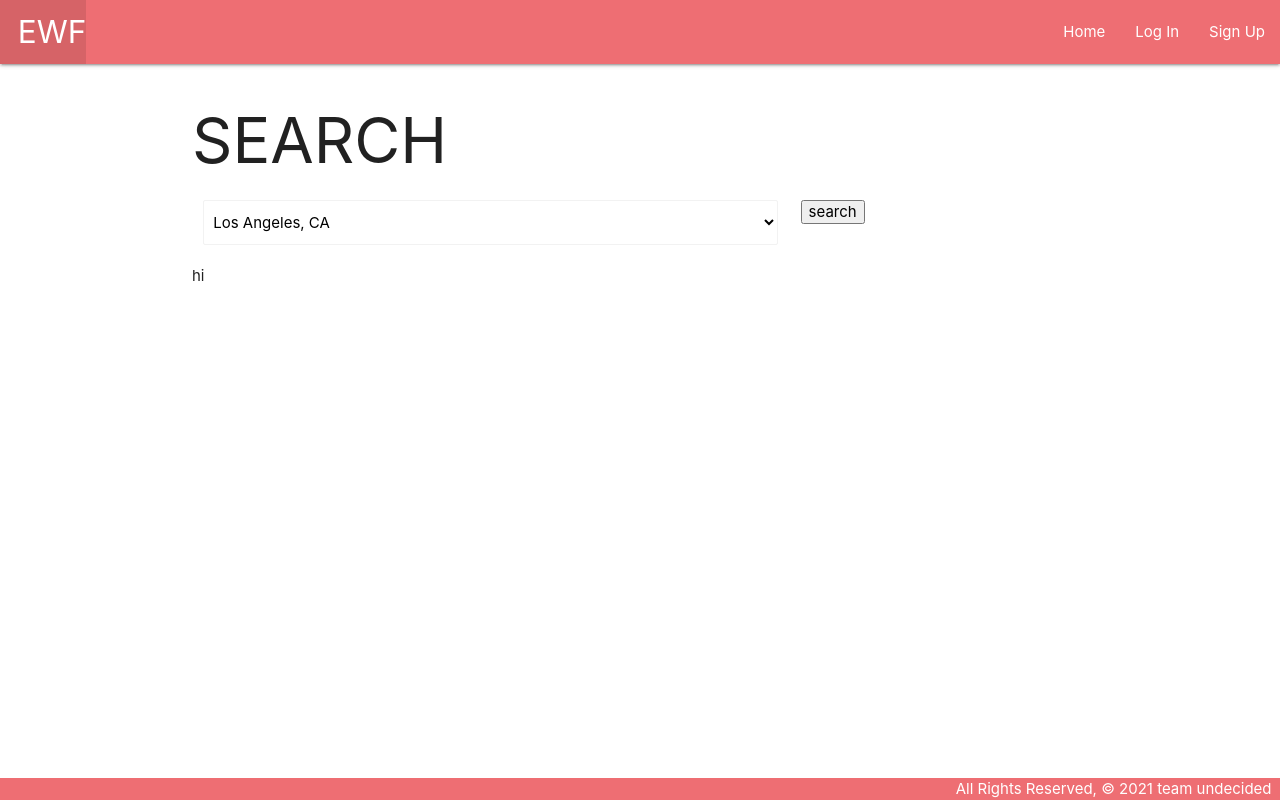
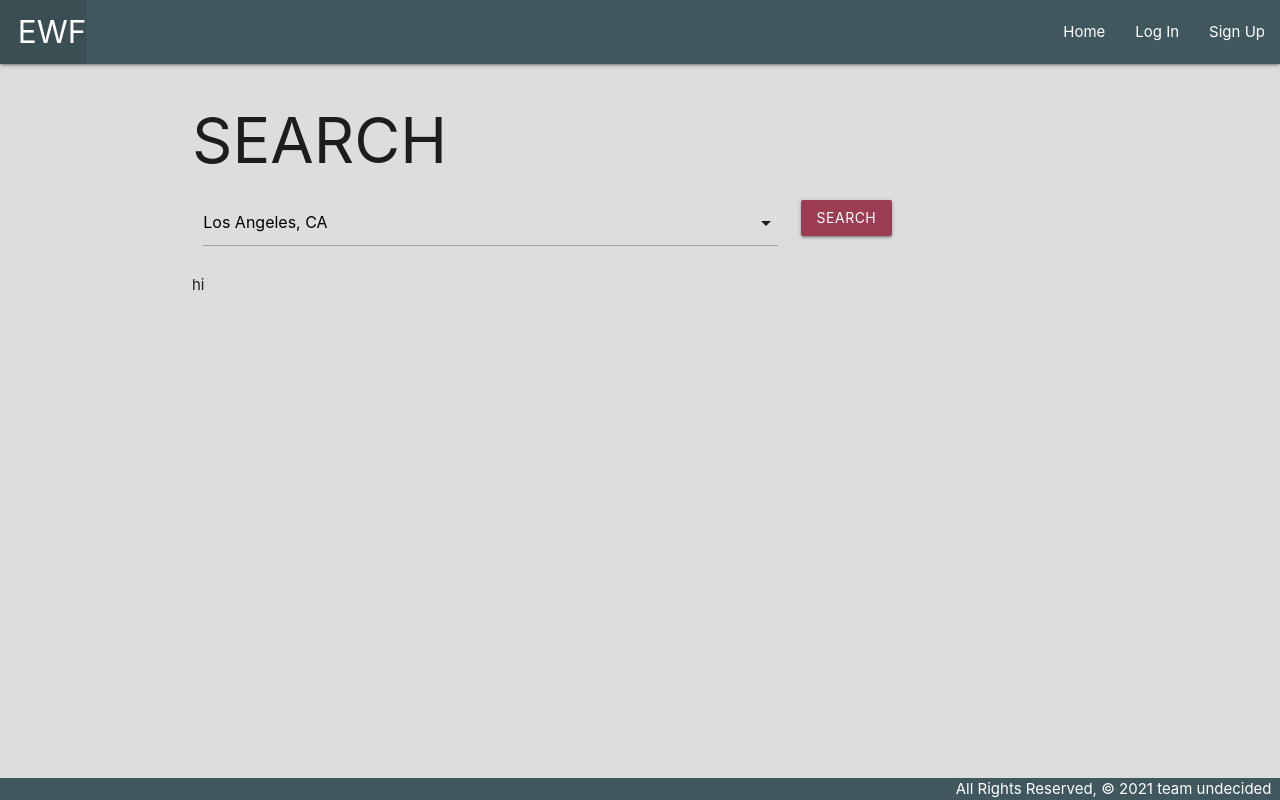
Before and after one commit to Kklu78/events-with-friends, a Django app: page /search/ in a window 1280 px wide. Run offline with Django 3.2, Linux system fonts and the light colour scheme.

Commit message:
add styling

```diff
--- a/main_app/static/css/style.css
+++ b/main_app/static/css/style.css
@@ -2,6 +2,7 @@ body {
     display: flex;
     min-height: 100vh;
     flex-direction: column;
+    background-color: #DDDDDD;
   }
 
   main {
@@ -11,4 +12,15 @@ body {
   footer.page-footer {
     padding-top: 0;
     text-align: right;
+    background-color: #40575E;
   }
+  nav {
+      background-color: #40575E;
+  }
+  .btn {
+      background-color: #9c3d54;
+  }
+
+  .btn:hover {
+      background-color: #719fb0;
+  }
--- a/main_app/templates/base.html
+++ b/main_app/templates/base.html
@@ -9,6 +9,7 @@
     <title>EVENTS WITH FRIENDS</title>
     <link rel="stylesheet" href="https://cdnjs.cloudflare.com/ajax/libs/materialize/1.0.0/css/materialize.min.css">
     <link rel="stylesheet" type="text/css" href="{% static 'css/style.css' %}">
+    <script src="https://cdnjs.cloudflare.com/ajax/libs/materialize/1.0.0/js/materialize.min.js"></script>
 </head>
 <body>
     <header class="navbar-fixed">
--- a/main_app/templates/events/search.html
+++ b/main_app/templates/events/search.html
@@ -6,7 +6,7 @@
     <div class="col s8">
         <form action="" method="POST">
             {% csrf_token %}
-                <select class="browser-default" name='city'>
+            <select id="id_city" name='city'>
                 <option value="Los Angeles, CA">Los Angeles, CA</option>
                 <option value="San Francisco, CA">San Francisco, CA</option>
                 <option value="Seattle, WA">Seattle, WA</option>
@@ -18,7 +18,7 @@
             </select>
     </div>
     <div class="col s4">
-                <input type="submit" value="search">
+        <input type="submit" class="btn" value="search">
         </form>
     </div>
 </div>
@@ -29,7 +29,8 @@
     <div class="card-content">
         <span class="card-title">
             <img src="{{ event.images.0.url }}">
-                        {{ event.name }}
+            <br>
+            {{ event.name }} | {{ event.dates.start.localDate }}
         </span>
     </div>
 </div>
@@ -39,4 +40,9 @@
 <p>hi</p>
 {% endif %}
 
+<!--JS to init dropdown for search-->
+<script>
+      var selectEl = document.getElementById('id_city');
+  M.FormSelect.init(selectEl);
+</script>
 {% endblock %}
--- a/main_app/views.py
+++ b/main_app/views.py
@@ -70,7 +70,6 @@ def search(request):
     # grab events
         req = requests.get(api_url)
         s_events = req.json()['_embedded']['events']
-        pprint.pprint(events)
     # redirect user to a page listing events in that search parameter
         return render(request, 'events/search.html', {'events': s_events, 'url': api_url, 'city':city})
     else:
```
Lines whose indentation alone changed are shown as unchanged.
